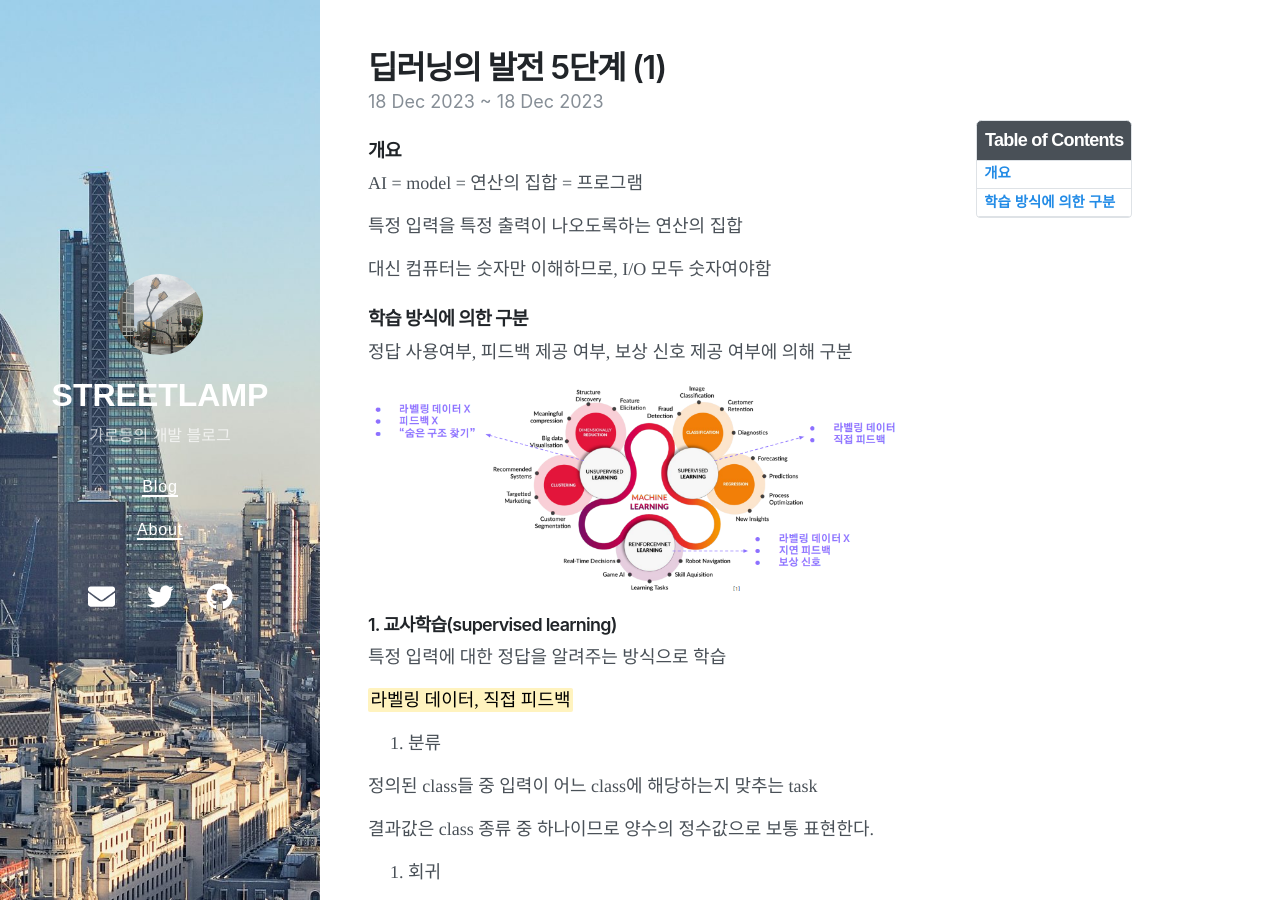
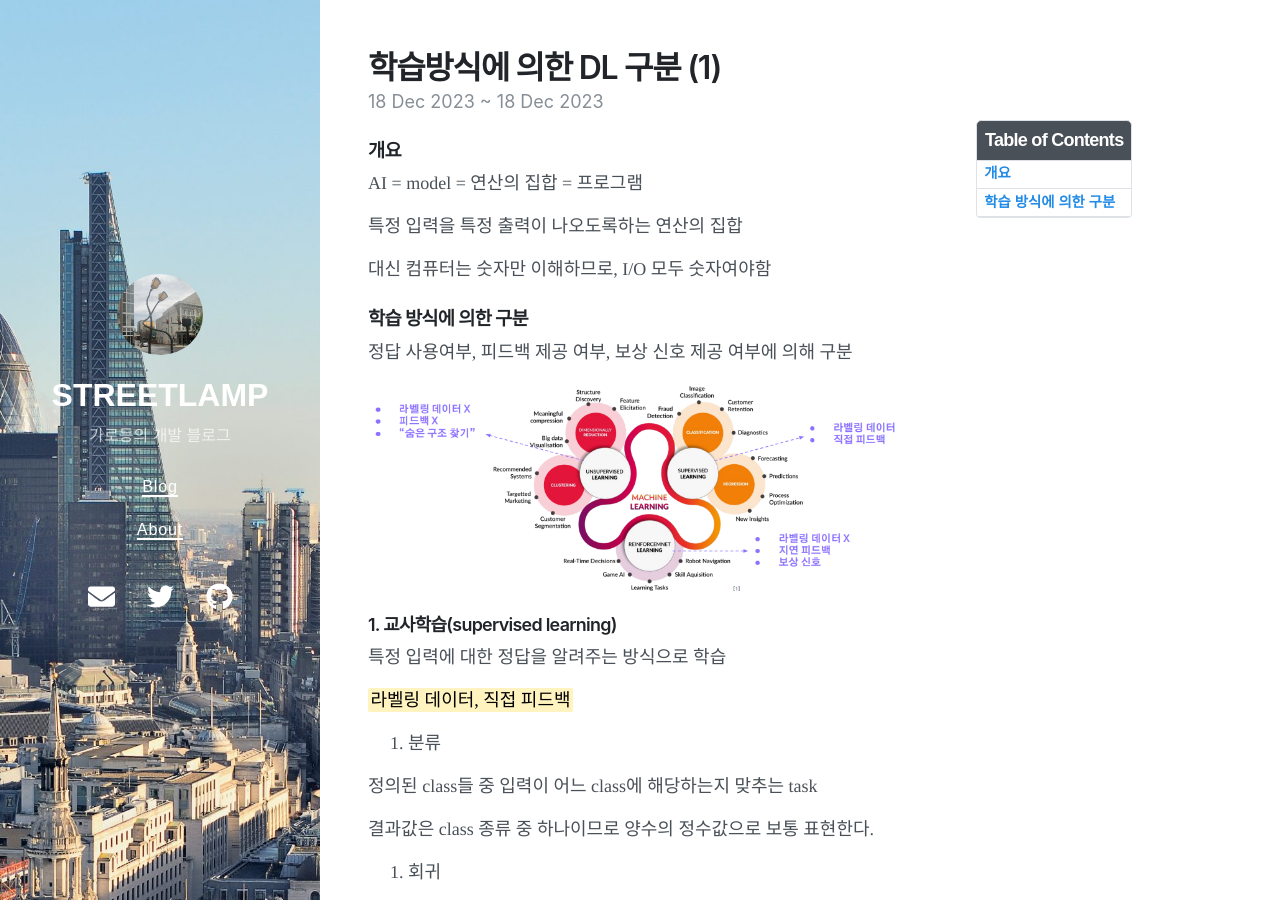
Before and after one commit to streetlamplee/streetlamplee.github.io, a Jekyll site: the page built from _posts/2023-12-18-학습방식에 의한 DL 구분(1).md, in a window 1280 px wide and 900 px high. Built offline with Jekyll 4.4.1, drawn with Linux system fonts in a browser that asks for light colours; nearby versions of some CDN libraries.

Commit message:
docs: fix title

```diff
--- a/_posts/2023-12-18-학습방식에 의한 DL 구분(1).md
+++ b/_posts/2023-12-18-학습방식에 의한 DL 구분(1).md
@@ -1,6 +1,6 @@
 ---
 layout: post
-title: 딥러닝의 발전 5단계 (1)
+title: 학습방식에 의한 DL 구분 (1)
 date: 2023-12-18 18:18 +0900
 last_modified_at: 2023-12-18 18:18:00 +0900
 tags: [DeepLearning]
```
